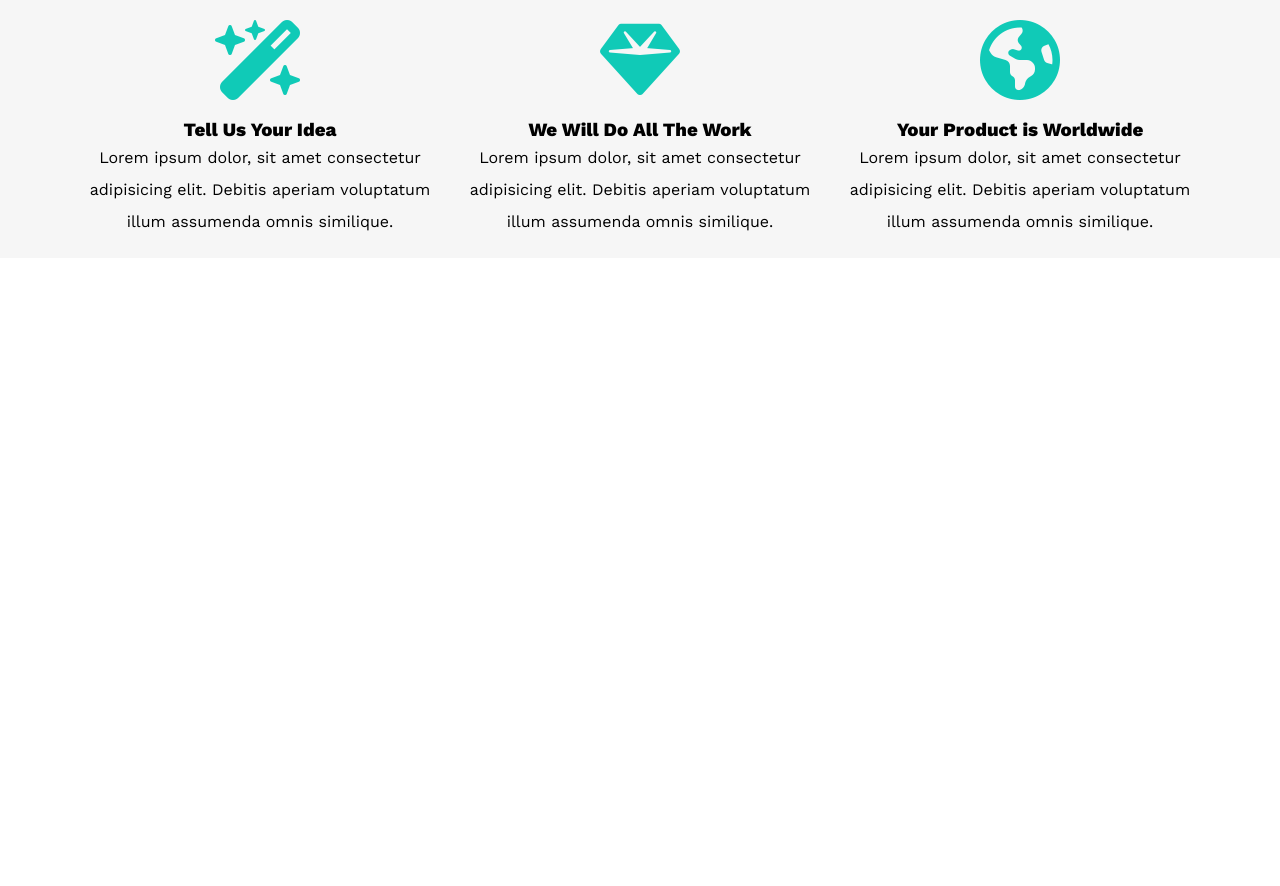
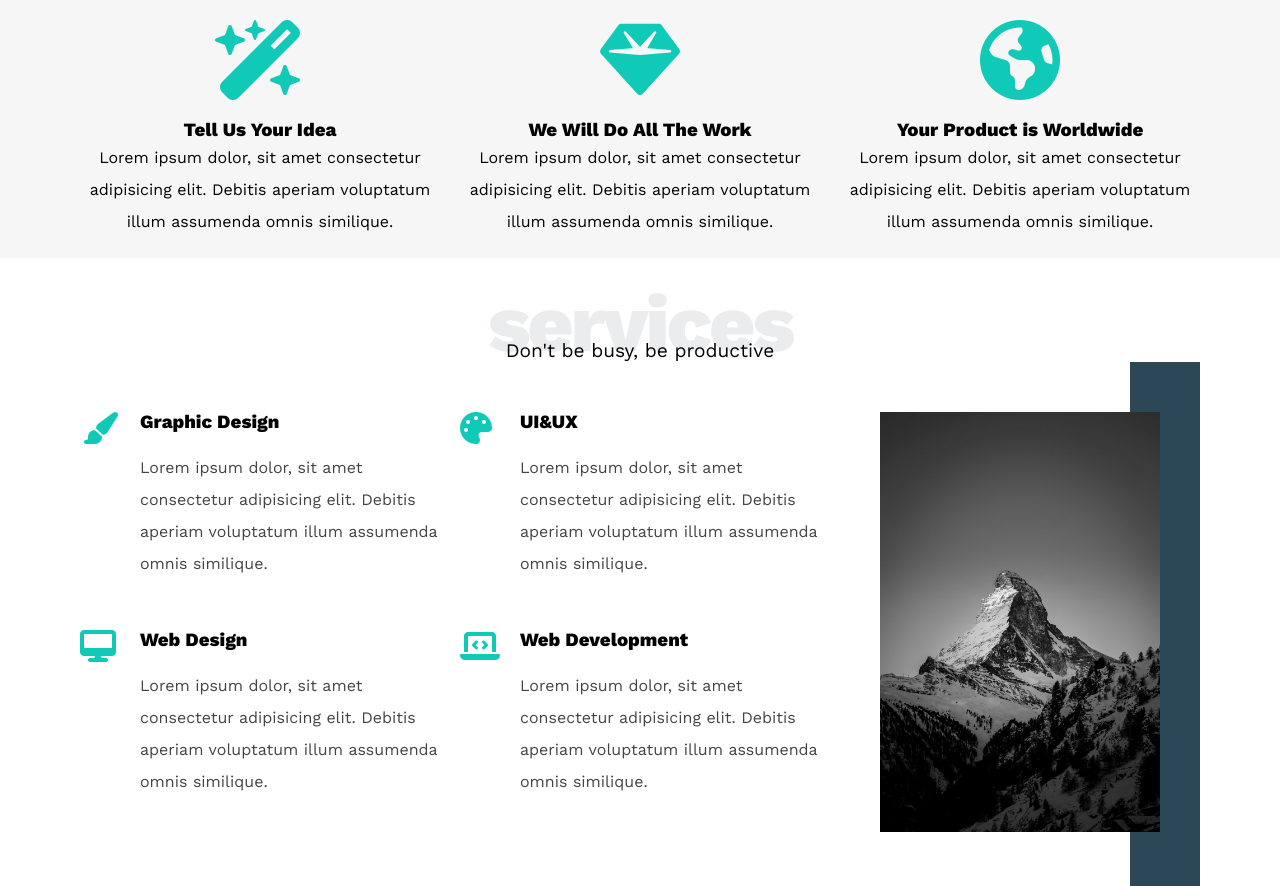
Before and after one commit to Abdelrahman-Ibrahim/leon, a plain HTML site: page index.html in a window 1280 px wide. Shown: the part 800-1686 px from the top of the page. Before the commit the page ends 1058 px from the top, so only its background shows below. Drawn offline with nearby package versions, Linux system fonts and the light colour scheme.

Commit message:
Added services section

```diff
--- a/index.html
+++ b/index.html
@@ -66,6 +66,54 @@
         </div>
         </section>
         <!-- End features section -->
+
+        <!-- Start services section -->
+            <section class="services">
+                <div class="container">
+                    <h2 class="special-heading">services</h2>
+                    <p>Don't be busy, be productive</p>
+                    <div class="services-content">
+                        <div class="col">
+                            <div class="service">
+                                <i class="fa-solid fa-paintbrush fa-2x"></i>
+                                <div class="text-block">
+                                    <h3>Graphic Design</h3>
+                                    <p>Lorem ipsum dolor, sit amet consectetur adipisicing elit. Debitis aperiam voluptatum illum assumenda omnis similique.</p>
+                                </div>
+                            </div>
+                            <div class="service">
+                                <i class="fa-solid fa-desktop fa-2x"></i>
+                                <div class="text-block">
+                                    <h3>Web Design</h3>
+                                    <p>Lorem ipsum dolor, sit amet consectetur adipisicing elit. Debitis aperiam voluptatum illum assumenda omnis similique.</p>
+                                </div>
+                            </div>
+                        </div>
+                        <div class="col">
+                            <div class="service">
+                                <i class="fa-solid fa-palette fa-2x"></i>
+                                <div class="text-block">
+                                    <h3>UI&UX</h3>
+                                    <p>Lorem ipsum dolor, sit amet consectetur adipisicing elit. Debitis aperiam voluptatum illum assumenda omnis similique.</p>
+                                </div>
+                            </div>
+                            <div class="service">
+                                <i class="fa-solid fa-laptop-code fa-2x"></i>
+                                <div class="text-block">
+                                    <h3>Web Development</h3>
+                                    <p>Lorem ipsum dolor, sit amet consectetur adipisicing elit. Debitis aperiam voluptatum illum assumenda omnis similique.</p>
+                                </div>
+                            </div>
+                        </div>
+                        <div class="col">
+                            <div class="image image-col">
+                                <img src="images/mountain2.jpeg" alt="">
+                            </div>
+                        </div>
+                    </div>
+                </div>
+            </section>
+        <!-- End services section -->
     </main>
     <!-- End Main -->
 
--- a/styles/style.css
+++ b/styles/style.css
@@ -2,6 +2,7 @@
 
 :root{
     --main-color: #10cab7;
+    --secondery-color: #2c4755;
     --line-height-regular : 2;
 }
 
@@ -17,9 +18,25 @@ body{
     font-family: 'Work Sans', sans-serif;
 }
 
+/* Start Componenet */
+
 .container{
     margin: 0 auto;
     padding: 0 10px;
+}
+
+.special-heading{
+    text-align: center;
+    font-size: 5em;
+    font-weight: 800;
+    letter-spacing: -3px;
+    color: #ebeced;
+}
+
+.special-heading + p{
+    font-size: larger;
+    text-align: center;
+    margin-top: -30px;
 }
 
 /* Small Screens */
@@ -42,6 +59,8 @@ body{
         width: 1140px;
     }
 }
+
+/* End Componenet */
 
 
 /* Header styles */
@@ -176,3 +195,72 @@ section.features .feature p{
 }
 
 /* End Features Section */
+
+
+/* Start Services Section */
+section.services{
+    padding: 20px 0;
+}
+
+section.services .services-content{
+    display: grid;
+    grid-template-columns: repeat(auto-fill, minmax(300px, 1fr));
+    gap: 20px;
+    margin-top: 50px;
+}
+
+section.services .service{
+    display: flex;
+    margin-bottom: 50px;
+}
+
+section.services .service i{
+    color: var(--main-color);
+    flex-basis: 60px;
+}
+section.services .service .text-block{
+    flex: 1;
+}
+section.services .service .text-block h3{
+    margin-bottom:1em ;
+}
+
+section.services .service .text-block p{
+    color: #444;
+    font-weight: 400;
+    line-height: var(--line-height-regular);
+}
+
+section.services .image{
+    position: relative;
+    text-align: center;
+}
+section.services .image::after{
+    content: '';
+    background-color: var(--secondery-color);
+    height: calc(100% + 100px);
+    position: absolute;
+    right: 0px;
+    width: 70px;
+    top: -50px;
+    z-index: -1;
+
+}
+section.services .image img{
+    width: 280px;
+    filter: grayscale();
+}
+
+@media (max-width: 767px) {
+    section.services .service{
+        flex-direction: column;
+        text-align: center;
+    }
+}
+
+@media (max-width: 1199px){
+    .image.image-col{
+        display: none;
+    }
+}
+/* End Services Section */
```
Also changed, not shown: images/mountain2.jpeg (added).
